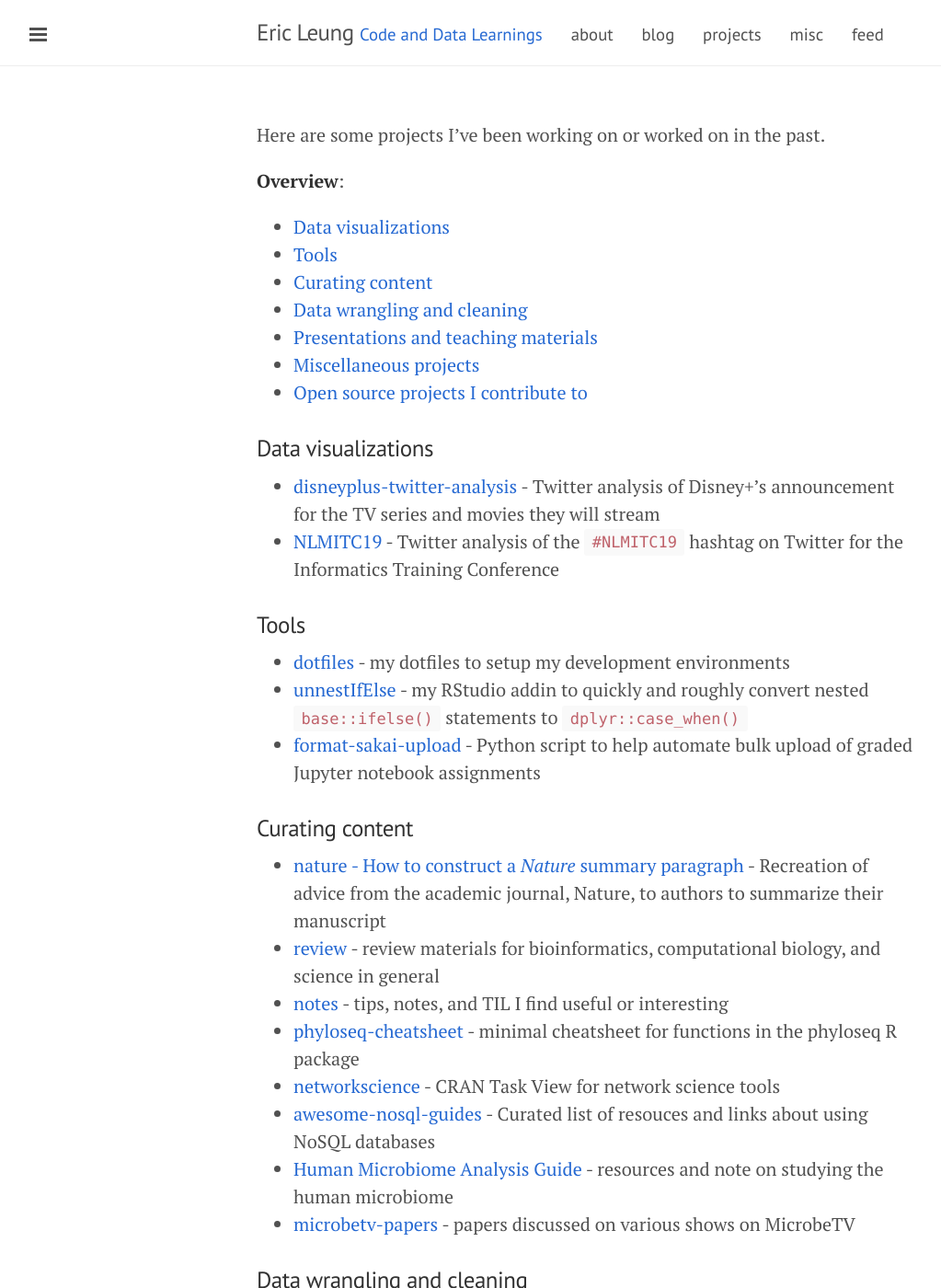
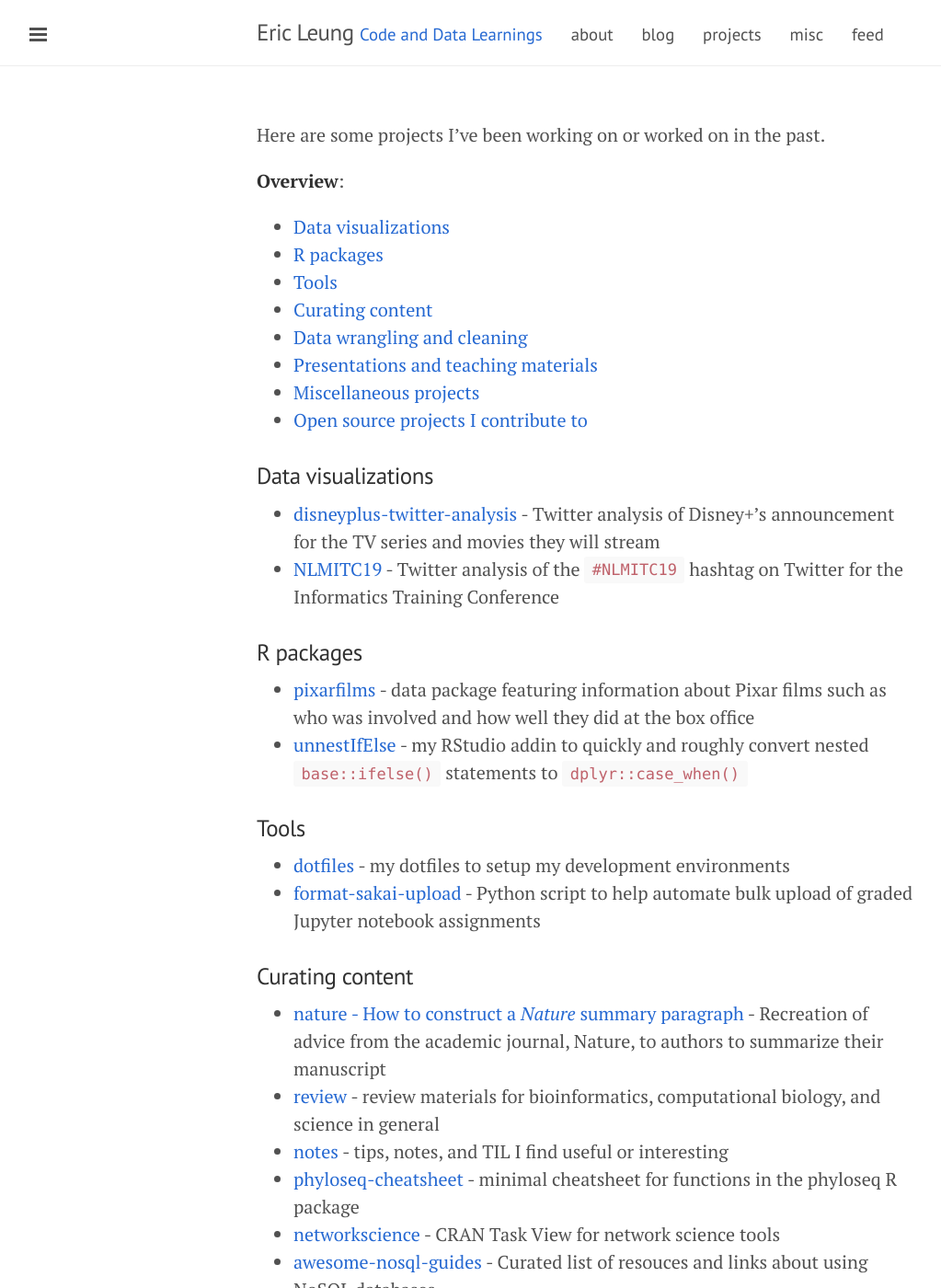
Before and after one commit to erictleung/erictleung.github.io, a Jekyll site: the page built from projects.md, in a window 1280 px wide and 1400 px high. Shown: the whole window at 92% size, without its empty margins (1-1024 px from the left). Built offline with Jekyll 4.4.1, drawn with Linux system fonts in a browser that asks for light colours; nearby versions of some CDN libraries.

Commit message:
Create section on R packages and add pixarfilms

```diff
--- a/projects.md
+++ b/projects.md
@@ -8,6 +8,7 @@ Here are some projects I've been working on or worked on in the past.
 **Overview**:
 
 - [Data visualizations](#data-visualizations)
+- [R packages](#r-packages)
 - [Tools](#tools)
 - [Curating content](#curating-content)
 - [Data wrangling and cleaning](#data-wrangling-and-cleaning)
@@ -20,10 +21,14 @@ Here are some projects I've been working on or worked on in the past.
 - [disneyplus-twitter-analysis](//github.com/erictleung/disneyplus-twitter-analysis) - Twitter analysis of Disney+'s announcement for the TV series and movies they will stream
 - [NLMITC19](//github.com/erictleung/NLMITC19) - Twitter analysis of the `#NLMITC19` hashtag on Twitter for the Informatics Training Conference
 
+### R packages
+
+- [pixarfilms](//github.com/erictleung/pixarfilms) - data package featuring information about Pixar films such as who was involved and how well they did at the box office
+- [unnestIfElse](//github.com/erictleung/unnestIfElse) - my RStudio addin to quickly and roughly convert nested `base::ifelse()` statements to `dplyr::case_when()`
+
 ### Tools
 
 - [dotfiles](//github.com/erictleung/dotfiles) - my dotfiles to setup my development environments
-- [unnestIfElse](//github.com/erictleung/unnestIfElse) - my RStudio addin to quickly and roughly convert nested `base::ifelse()` statements to `dplyr::case_when()`
 - [format-sakai-upload](//github.com/erictleung/format-sakai-upload) - Python script to help automate bulk upload of graded Jupyter notebook assignments
 
 ### Curating content
```
